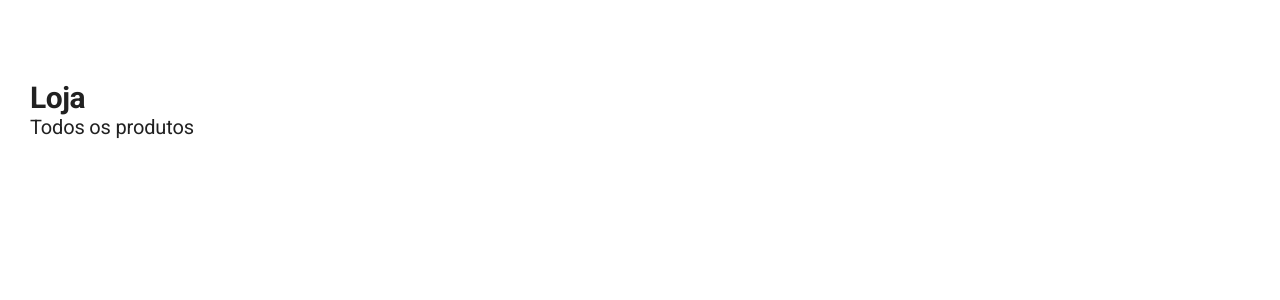
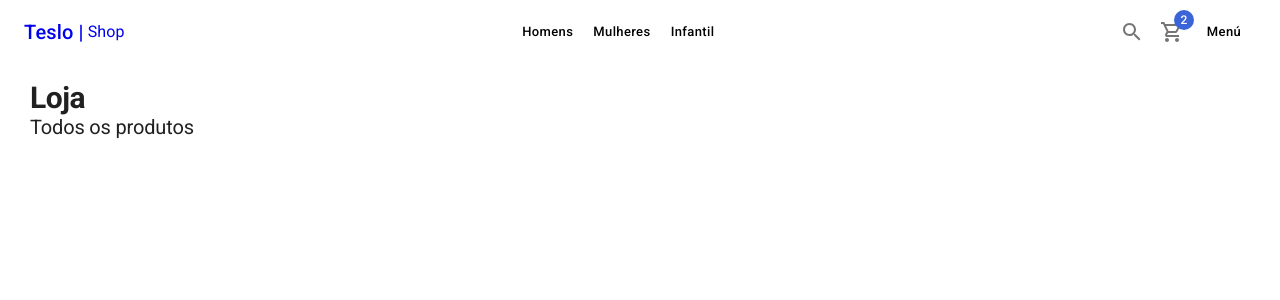
Before and after one commit to JulinhoDeveloper/LojaTesloClone, a Next.js app: page / in a window 1280 px wide. Shown: the top 300 px of the page. Built offline with nearby package versions, Linux system fonts and the light colour scheme.

Commit message:
criando a navbar

```diff
--- a/components/layouts/ShopLayout.tsx
+++ b/components/layouts/ShopLayout.tsx
@@ -1,5 +1,7 @@
 import { FC } from 'react';
 import Head from 'next/head';
+
+import { Navbar } from '../ui';
 
 
 interface Props {
@@ -29,7 +31,7 @@ export const ShopLayout:FC<Props> = ({ children, title, pageDescription, imageFu
         </Head>
 
         <nav>
-
+        <Navbar />
         </nav>
 
 
@@ -42,6 +44,7 @@ export const ShopLayout:FC<Props> = ({ children, title, pageDescription, imageFu
             { children }
         </main>
 
+
         <footer>
 
         </footer>
--- /dev/null
+++ b/components/ui/Navbar.tsx
@@ -0,0 +1,62 @@
+import NextLink from 'next/link';
+
+import { AppBar, Badge, Box, Button, IconButton, Link, Toolbar, Typography } from '@mui/material';
+
+import { SearchOutlined, ShoppingCartOutlined } from '@mui/icons-material';
+
+export const Navbar = () => {
+  return (
+    <AppBar>
+        <Toolbar>
+            <NextLink href='/' passHref>
+                <Link display='flex' alignItems='center'>
+                    <Typography variant='h6'>Teslo |</Typography>
+                    <Typography sx={{ ml: 0.5 }}>Shop</Typography>
+                </Link>
+            </NextLink>
+
+            <Box flex={ 1 } />
+
+<Box sx={{ display: { xs: 'none', sm: 'block' } }}>
+
+    <NextLink href='/category/men' passHref>
+        <Link>
+            <Button>Homens</Button>
+        </Link>
+    </NextLink>
+    <NextLink href='/category/women' passHref>
+        <Link>
+            <Button>Mulheres</Button>
+        </Link>
+    </NextLink>
+    <NextLink href='/category/kid' passHref>
+        <Link>
+            <Button>Infantil</Button>
+        </Link>
+    </NextLink>
+</Box>
+
+<Box flex={ 1 } />
+
+<IconButton>
+   <SearchOutlined />
+  </IconButton>
+
+  <NextLink href="/cart" passHref>
+                <Link>
+                    <IconButton>
+                        <Badge badgeContent={ 2 } color="secondary">
+                            <ShoppingCartOutlined />
+                        </Badge>
+                    </IconButton>
+                </Link>
+            </NextLink>
+
+            <Button>
+                Menú
+            </Button>
+
+        </Toolbar>
+    </AppBar>
+  )
+}
--- /dev/null
+++ b/components/ui/index.ts
@@ -0,0 +1,2 @@
+
+export * from './Navbar';
--- a/themes/light-theme.ts
+++ b/themes/light-theme.ts
@@ -57,6 +57,8 @@ export const lightTheme = createTheme({
       },
       styleOverrides: {
         root: {
+          backgroundColor: 'white',
+          color: 'black',
           textTransform: 'none',
           boxShadow: 'none',
           borderRadius: 10,
```
